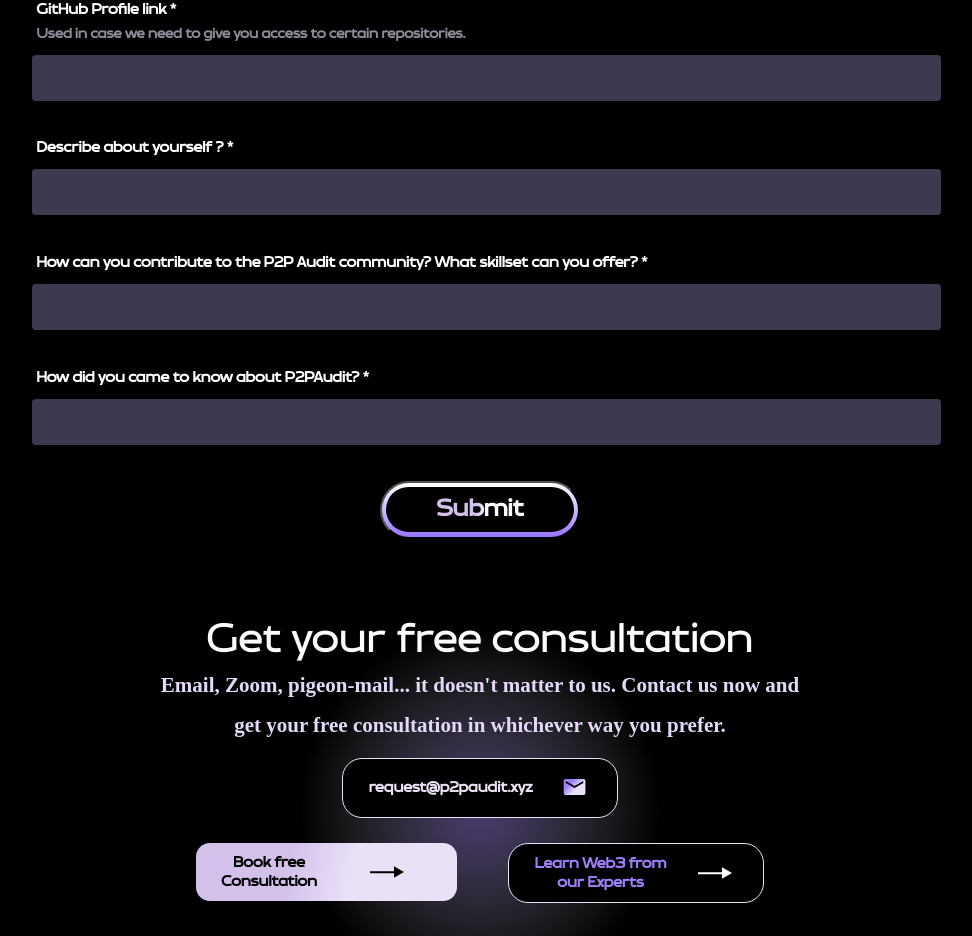
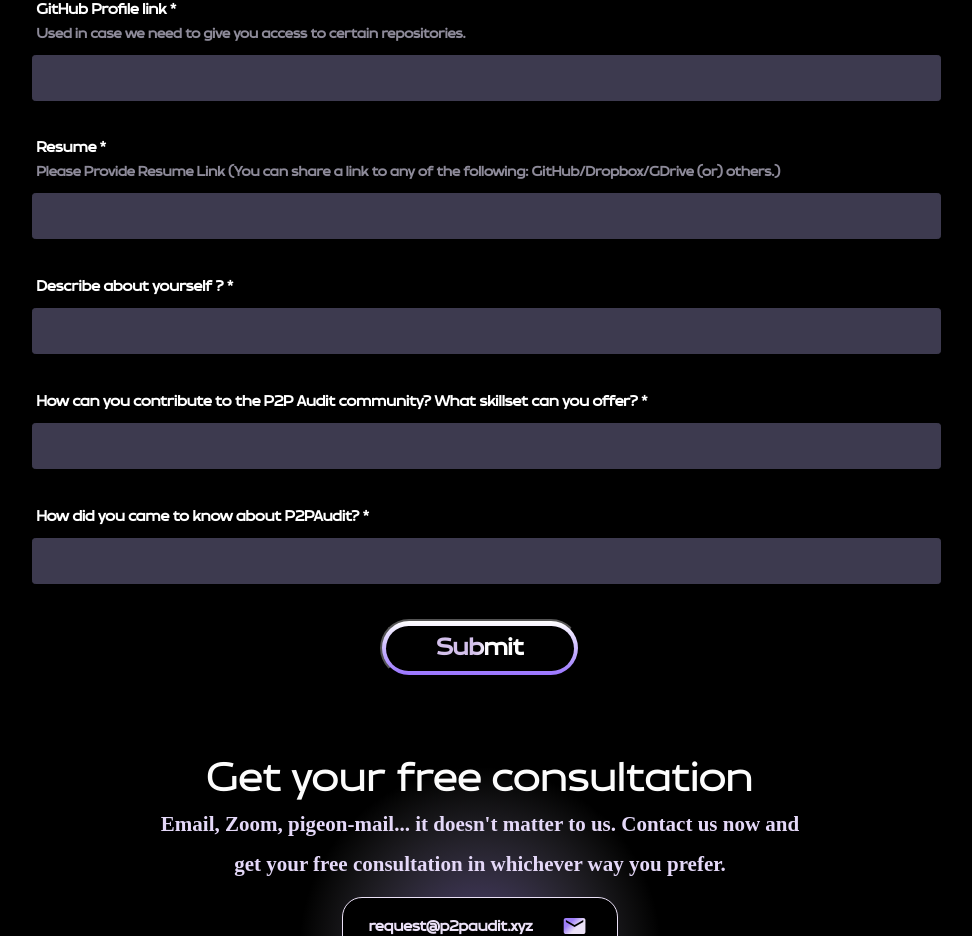
Before and after one commit to P2PAudit/p2pxyz, a React (Create React App) app: page /auditorform in a window 1280 px wide. Shown: the part 1055-1991 px from the top of the page, without its empty margins (160-1132 px from the left). Built offline with nearby package versions, Linux system fonts and the light colour scheme; a web font is replaced by a local one.

Commit message:
form change

```diff
--- a/src/components/Forms/Auditor.jsx
+++ b/src/components/Forms/Auditor.jsx
@@ -15,6 +15,7 @@
   const [twitter, setTwitter] = useState("");
   const [social, setSocial] = useState("");
   const [github, setGithub] = useState("");
+  const [resume, setResume] = useState("");
   const [yourself, setYourself] = useState("");
   const [contribute, setContribute] = useState("");
   const [know, setKnow] = useState("");
@@ -36,6 +37,7 @@
         Twitter: twitter,
         Social: social,
         Github: github,
+        Resume: resume,
         Yourself: yourself,
         Contribute: contribute,
         Know: know
@@ -48,6 +50,7 @@
       setTwitter("");
       setSocial("");
       setGithub("");
+      setResume("");
       setYourself("");
       setContribute("");
       setKnow("");
@@ -135,6 +138,15 @@
         </div>
         <div className="inputbox">
           <div className="forminputtitle">
+            Resume *
+          </div>
+          <div className="forminputdesc">
+            Please Provide Resume Link (You can share a link to any of the following: GitHub/Dropbox/GDrive (or) others.)
+          </div>
+          <input type="url" value={resume} onChange={(e) => { setResume(e.target.value) }} className="form-control" aria-label="Last name" required />
+        </div>
+        <div className="inputbox">
+          <div className="forminputtitle">
             Describe about yourself ? *
           </div>
           <input type="text" value={yourself} onChange={(e) => { setYourself(e.target.value) }} className="form-control" aria-label="Last name" required />
```
